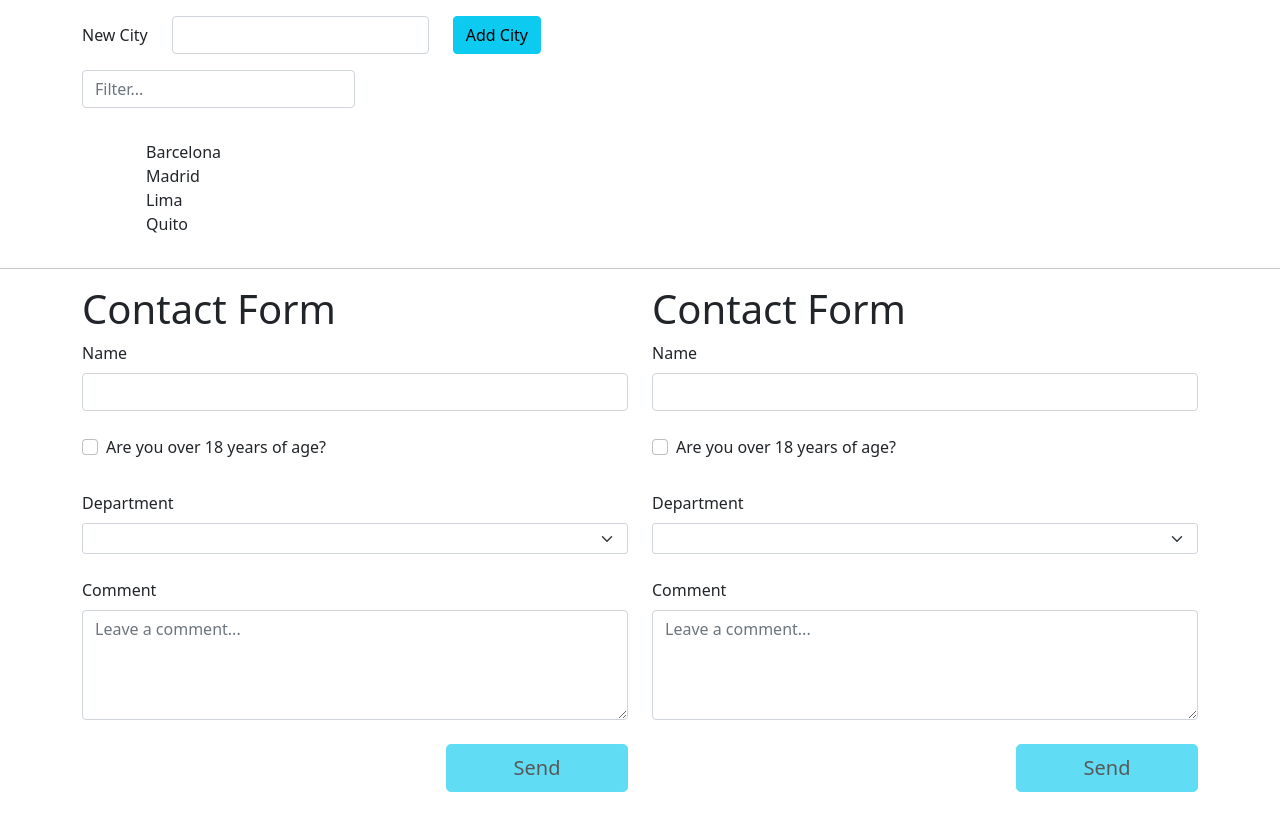
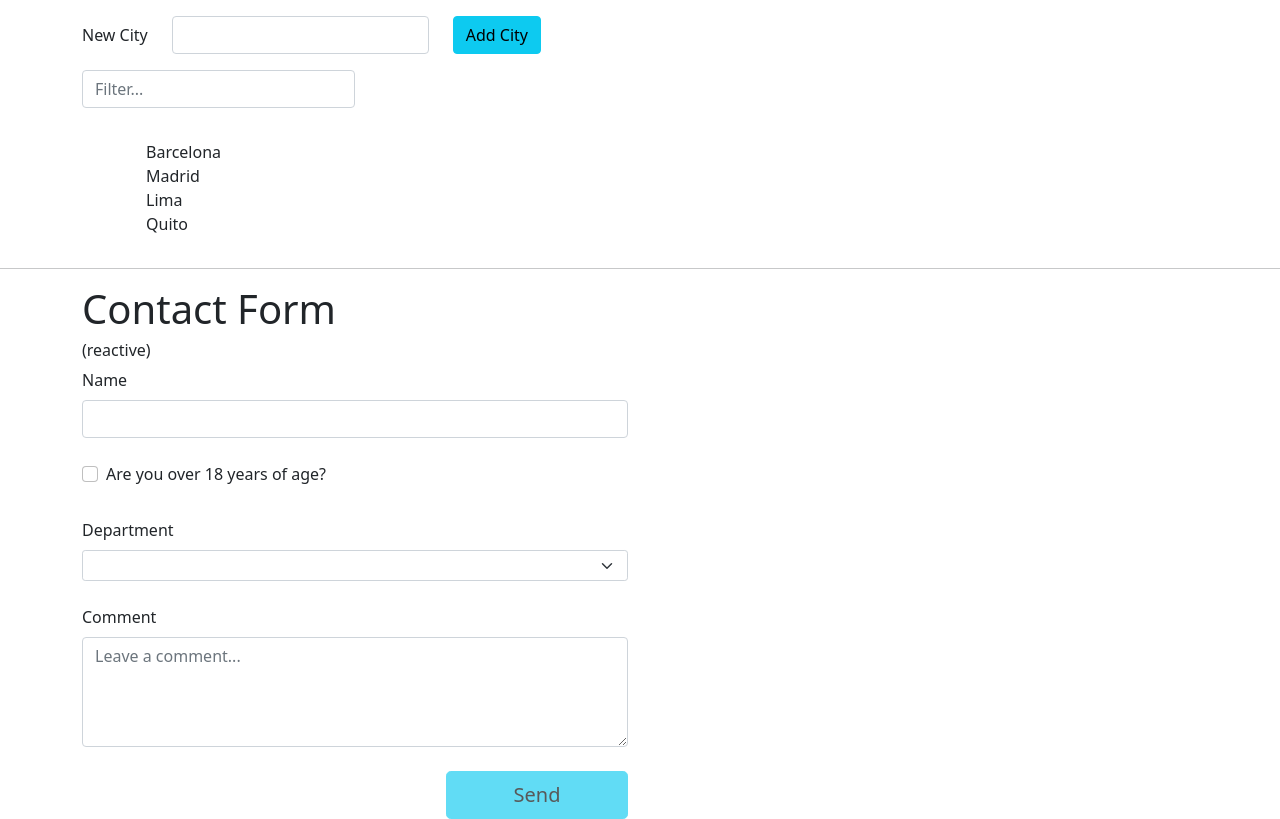
Before and after one commit to apgallego/angular-28-days-tutorial, an Angular app: page /contact-reactive in a window 1280 px wide. Built offline with nearby package versions, Linux system fonts and the light colour scheme.

Commit message:
routing added

```diff
--- a/src/app/app.component.html
+++ b/src/app/app.component.html
@@ -35,10 +35,9 @@
 <div class="container">
   <div class="row">
     <div class="col-6">
-      <app-contact></app-contact>
-    </div>
-    <div class="col-6">
-      <app-contact-reactive></app-contact-reactive>
+      <!-- in the video, if <router-outlet> gives an error, the guy says to import AppRoutingModule in app.module.ts.
+        that didn't work for me and in StackOverflow gave the following solution: importing RouterModule -->
+      <router-outlet></router-outlet>
     </div>
   </div>
 </div>
--- a/src/app/contact-reactive/contact-reactive.component.html
+++ b/src/app/contact-reactive/contact-reactive.component.html
@@ -1,4 +1,5 @@
 <h1>Contact Form</h1>
+<h6>(reactive)</h6>
 <form (ngSubmit)="onSubmit()" [formGroup]="contactForm">
     <div class="mb-4">
         <label for="name" class="form-label">Name</label>
--- /dev/null
+++ b/src/app/home/home.component.html
@@ -0,0 +1 @@
+<p>home works!</p>
--- /dev/null
+++ b/src/app/home/home.component.ts
@@ -0,0 +1,15 @@
+import { Component, OnInit } from '@angular/core';
+
+@Component({
+  selector: 'app-home',
+  templateUrl: './home.component.html',
+  styleUrls: ['./home.component.scss']
+})
+export class HomeComponent implements OnInit {
+
+  constructor() { }
+
+  ngOnInit(): void {
+  }
+
+}
```
Also changed, not shown: src/app/app.module.ts (+7 -1 lines), src/app/app.routing.module.ts (added, +20 -0 lines), src/app/home/home.component.scss (added), 1 other file (tests, documents, lock files or other folders).
